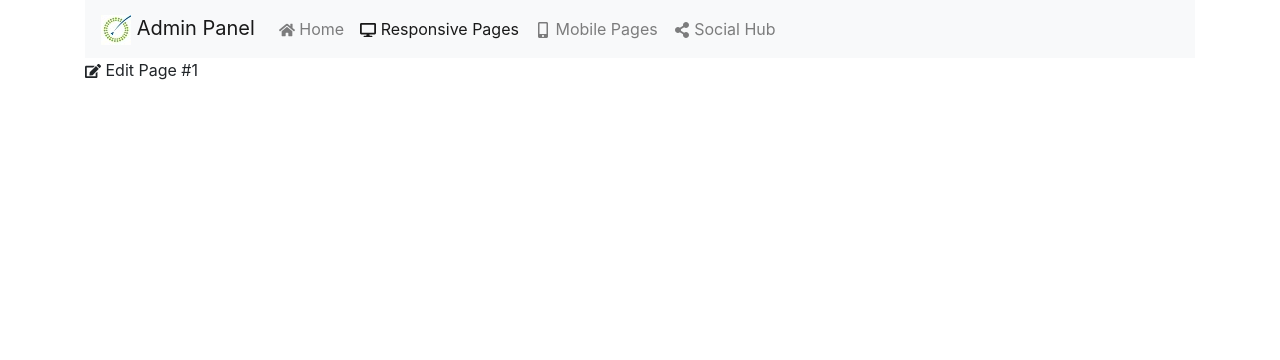
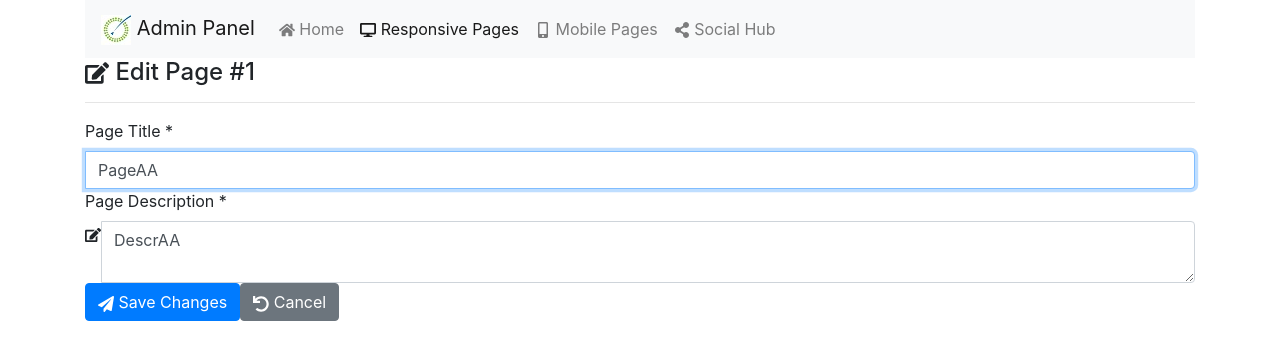
Before and after one commit to vgiakoumakou/react-cms-admin, a React (Create React App) app: page /editpage/1 in a window 1280 px wide. Shown: the top 360 px of the page. Built offline with nearby package versions, Linux system fonts and the light colour scheme.

Commit message:
EditPage - content and form validation (incl. Joi)

```diff
--- a/src/components/editpage.jsx
+++ b/src/components/editpage.jsx
@@ -1,12 +1,119 @@
 import React, { Component } from 'react';
-import { FaEdit, FaTrashAlt } from 'react-icons/fa';
+import Joi from 'joi-browser';
+import { FaEdit, FaUndo, FaPaperPlane } from 'react-icons/fa';
 
 class EditPage extends Component {
-    state = {  }
+    state = {
+        page: { title: "PageAA", description: "DescrAA"},
+        errors: {
+
+        }
+    };
+
+    // Our schema for joi validation
+    schema = {
+        title: Joi.string().min(0).max(50).required().label('Title'),
+        description: Joi.string().min(0).max(200).required().label('Description')
+    };
+
+    // Validate form
+    validate = () => {
+        const result = Joi.validate(this.state.page, this.schema, {abortEarly:false}); //abortEary: terminates validation as soon as it finds an error
+        if (!result.error) {
+            return null;
+        }
+
+        const errors = {};
+        for (let item of result.error.details) {
+            errors[item.path[0]] = item.message;
+        }
+        return errors;
+    }
+
+    // Validate a field
+    validateProperty = ({ name, value }) => {
+        const obj = { [name]: value };
+        const schema = { [name]: this.schema[name] };
+        const { error } = Joi.validate(obj, schema);
+        return error ? error.details[0].message : null;
+    };
+
+    // Prevent the form submission which causes full page reload
+    handleSubmit = e => {
+        e.preventDefault();
+
+        // Handle submission erros
+        const errors = this.validate();
+        this.setState({ errors: errors || {} });
+        // if we have errors, we return immediately and do not call the server
+        if (errors) return;
+        // Call the server
+    };
+
+    handleChange = ({ currentTarget: input })  => {
+        const errors = {...this.state.errors};
+        const errorMessage = this.validateProperty(input);
+        if (errorMessage) {
+            errors[input.name] = errorMessage;
+        }
+        else {
+            delete errors[input.name];
+        }
+
+        // clone state title
+        const page = {...this.state.page};
+        page[input.name] = input.value;
+
+        //update the state
+        this.setState({ page, errors });
+    };
+
     render() {
+
+        // we use object destructuring to avoid repetitions
+        //const { page, errors } = this.state;
+
         return (
             <div>
-                <FaEdit /> Edit Page #{this.props.match.params.id}
+                <h4><FaEdit /> Edit Page #{this.props.match.params.id}</h4>
+                <form onSubmit={this.handleSubmit}>
+                    <div className="form-group">
+                        <hr />
+                        <label htmlFor="title">Page Title *</label>
+                        <div className="input-group">
+                            <span className="input-group-addon"></span>
+                            <input
+                                type="text"
+                                value={this.state.page.title}
+                                onChange={this.handleChange}
+                                name="title"
+                                id="title"
+                                className="form-control"
+                                minlength="0"
+                                maxlength="50"
+                                autoFocus />
+                        </div>
+                        {this.state.errors.title && <div className="alert alert-danger">{this.state.errors.title}</div>}
+                        <label htmlFor="description">Page Description *</label>
+                        <div className="input-group">
+                            <span className="input-group-addon"><FaEdit /></span>
+                            <textarea
+                                type="text"
+                                value={this.state.page.description}
+                                onChange={this.handleChange}
+                                name="description"
+                                id="description"
+                                className="form-control"
+                                minlength="0"
+                                maxlength="200"
+                                rows="2">
+                            </textarea>
+                        </div>
+                        {this.state.errors.description && <div className="alert alert-danger">{this.state.errors.description}</div>}
+                        <button type="submit" disabled={this.validate()} className="btn btn-primary"><FaPaperPlane /> Save Changes </button>
+                        <button className="btn btn-secondary"><FaUndo /> Cancel</button>
+                    </div>
+                </form>
             </div> );
     }
 }
```
